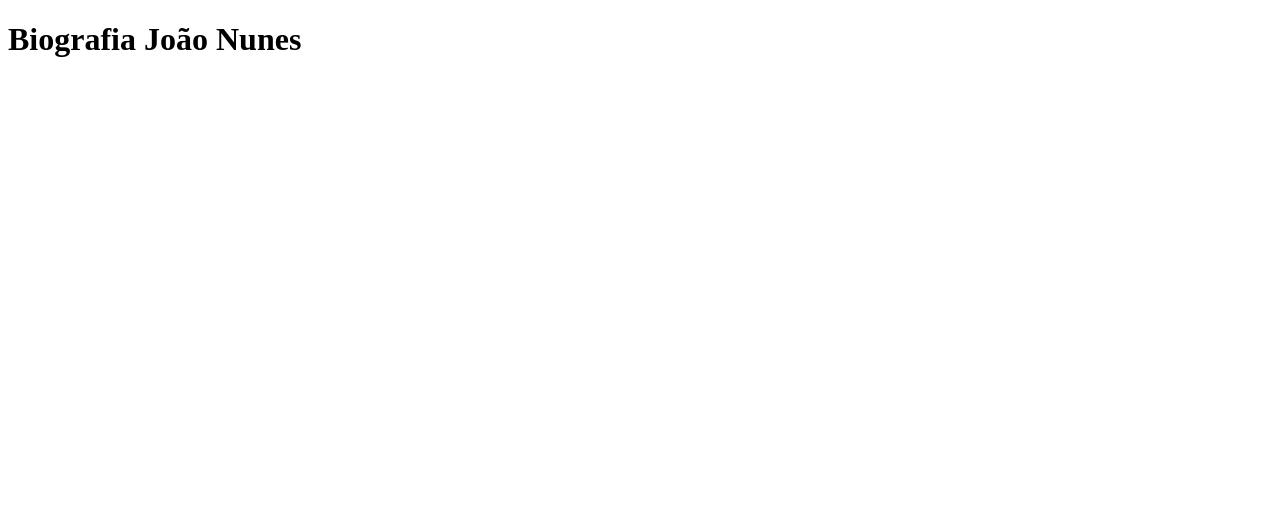
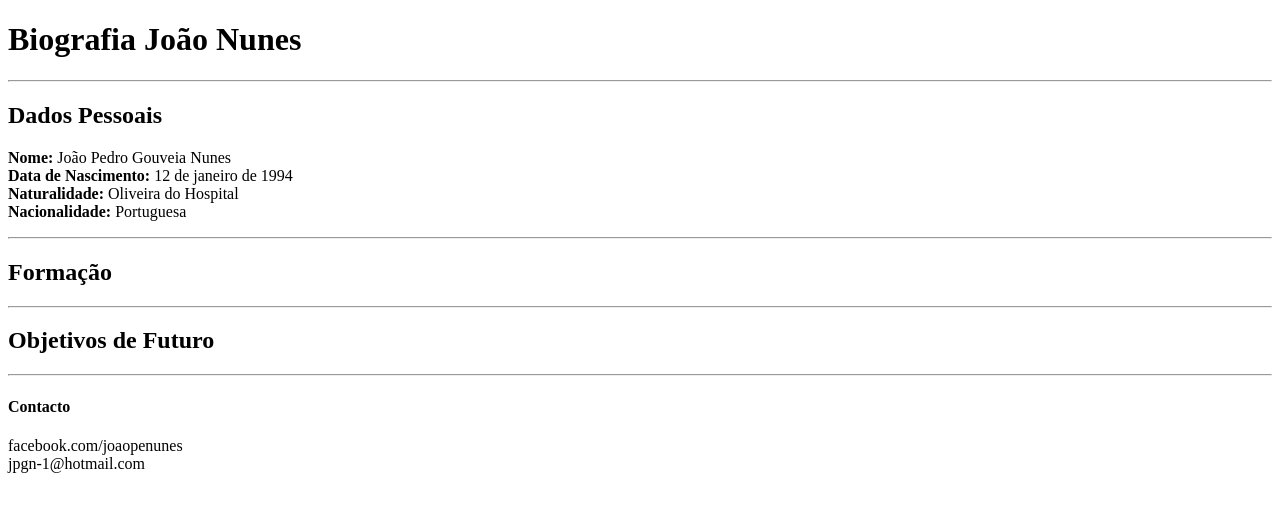
Before and after one commit to joaonunes091/Biografia, a plain HTML site: page index.html in a window 1280 px wide. Drawn offline with Linux system fonts and the light colour scheme.

Commit message:
página inicialestruturada

```diff
--- a/index.html
+++ b/index.html
@@ -7,5 +7,23 @@
 </head>
 <body>
     <h1>Biografia João Nunes</h1>
+    <hr />
+    <h2>Dados Pessoais</h2>
+    <p>
+        <b>Nome:</b> João Pedro Gouveia Nunes <br />
+        <b>Data de Nascimento:</b> 12 de janeiro de 1994<br />
+        <b>Naturalidade:</b> Oliveira do Hospital<br />
+        <b>Nacionalidade:</b> Portuguesa
+    </p>
+    <hr />
+    <h2>Formação</h2>
+    <hr />
+    <h2>Objetivos de Futuro</h2>
+    <hr />
+    <h4>Contacto</h4>
+    <p>
+        facebook.com/joaopenunes <br />
+        jpgn-1@hotmail.com
+    </p>
 </body>
 </html>
```
